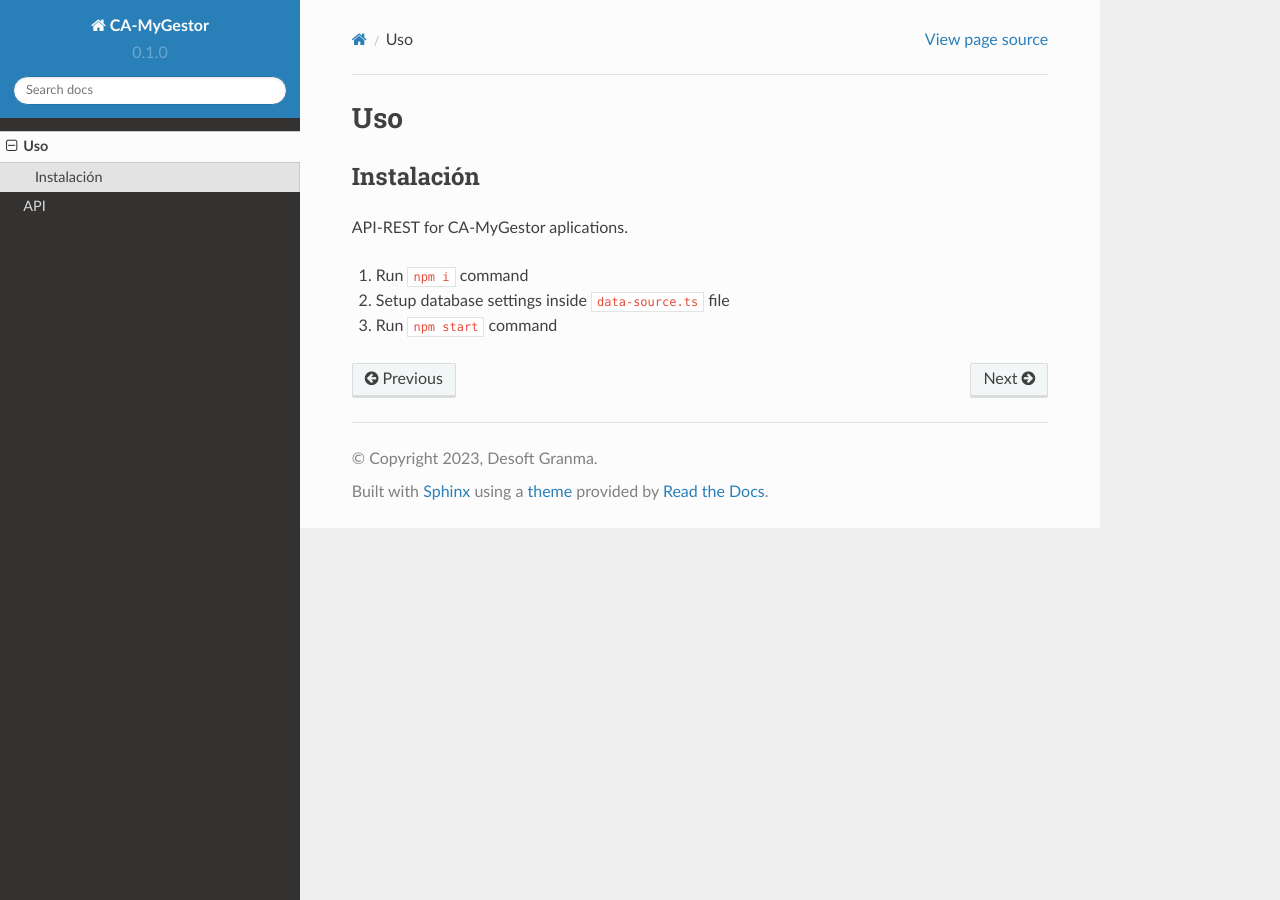
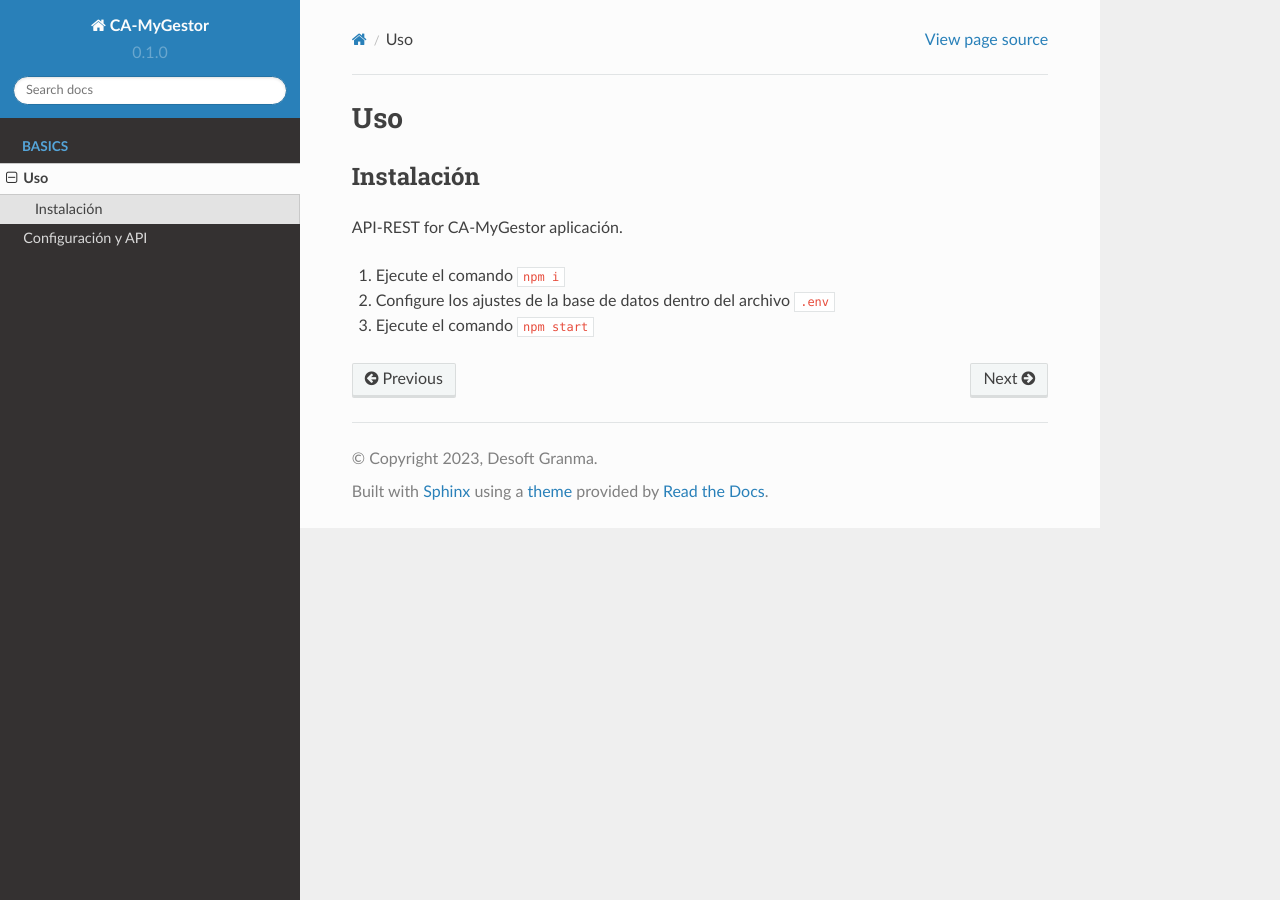
Before and after one commit to randy930529/api-rest-dj, a Sphinx documentation site: the page built from docs/source/usage.rst, in a window 1280 px wide. Built offline with Sphinx 7.4.7 and the Read the Docs theme 2.0.0, drawn with Linux system fonts in a browser that asks for light colours; pages that are not in the unit, such as notebooks, are missing from menus.

Commit message:
update documentation

```diff
--- a/docs/source/api.rst
+++ b/docs/source/api.rst
@@ -1,5 +1,5 @@
-API
-===
+Configuración y API
+===================
 
 .. autosummary::
    :toctree: generated
--- a/docs/source/usage.rst
+++ b/docs/source/usage.rst
@@ -6,11 +6,11 @@ Uso
 Instalación
 ------------
 
-API-REST for CA-MyGestor aplications.
+API-REST for CA-MyGestor aplicación.
 
-1. Run ``npm i`` command
-2. Setup database settings inside ``data-source.ts`` file
-3. Run ``npm start`` command
+1. Ejecute el comando ``npm i``
+2. Configure los ajustes de la base de datos dentro del archivo ``.env``
+3. Ejecute el comando ``npm start``
 
 .. Steps to run this project:
 
```
Also changed, not shown: docs/source/index.rst (+13 -4 lines).
